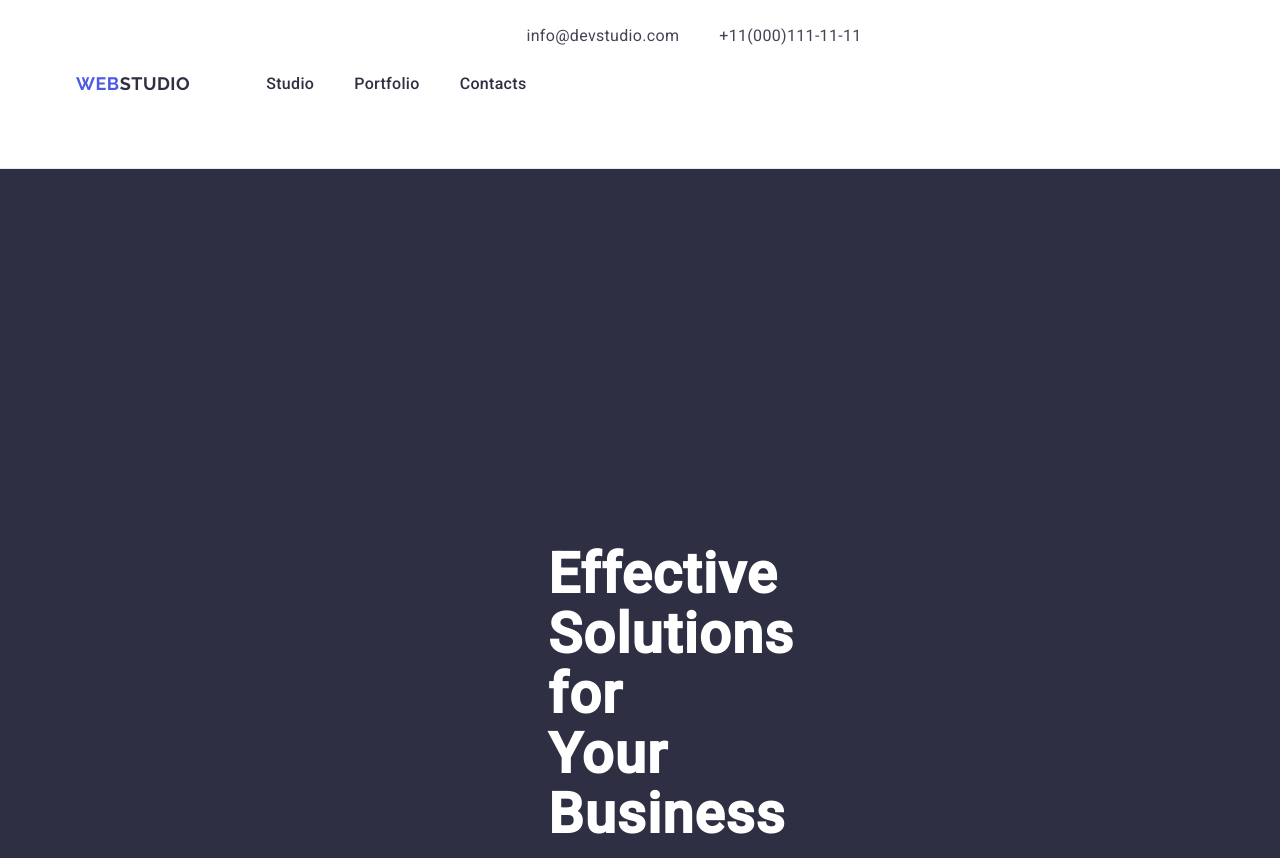
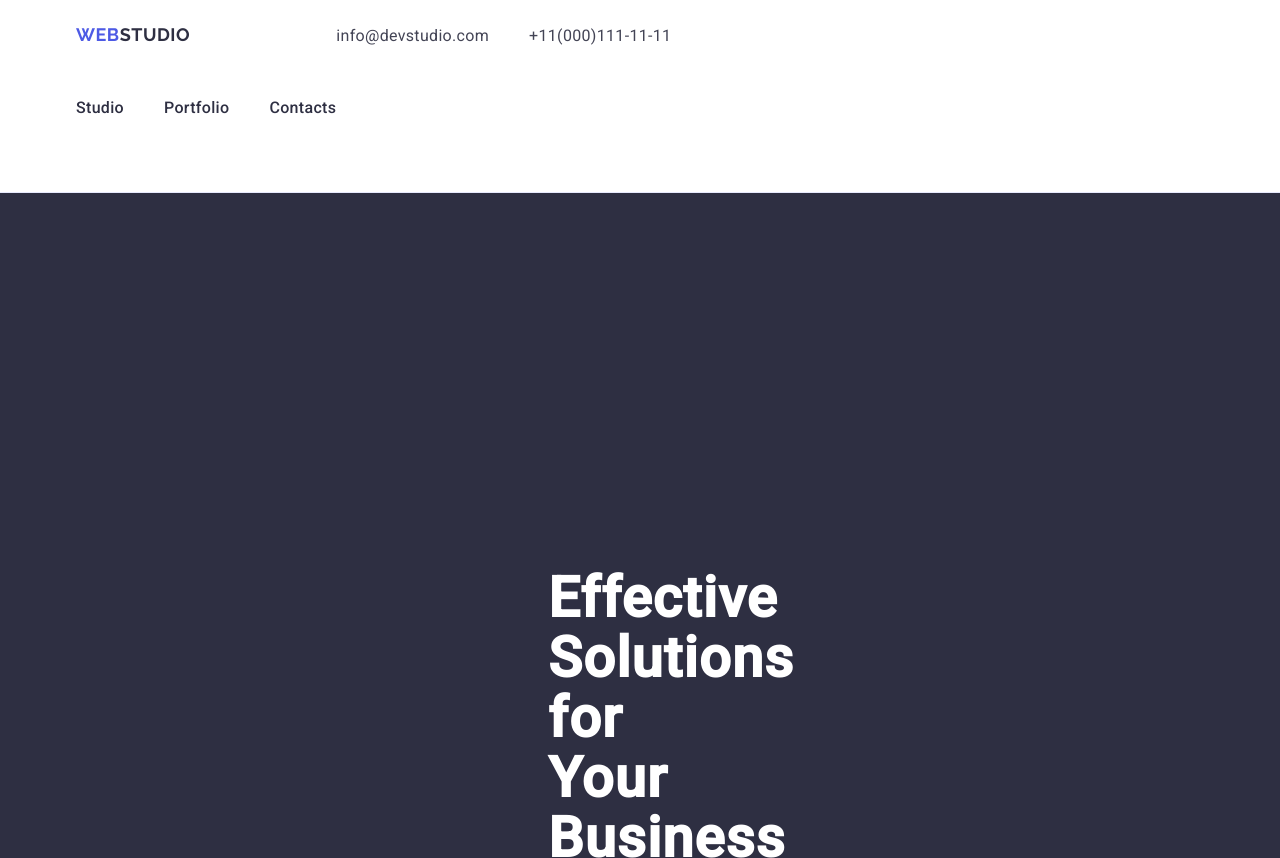
Before and after one commit to AnnaBj/Owner-avatar-goit-homework-03, a plain HTML site: page index.html in a window 1280 px wide. Shown: the top 858 px of the page. Drawn offline with nearby package versions, Linux system fonts and the light colour scheme.

```diff
--- a/css/styles.css
+++ b/css/styles.css
@@ -104,11 +104,6 @@
 nav a {
   text-decoration: none;
   color: #2e2f42;
-}
-
-.navigation-menu {
-  display: flex;
-  align-items: center;
 }
 
 .navigation-list {
```
